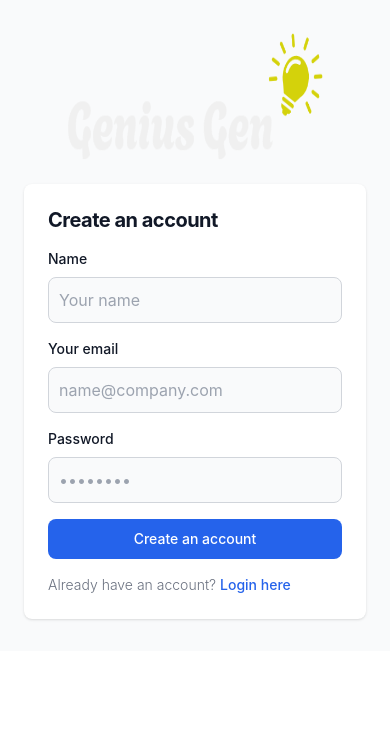
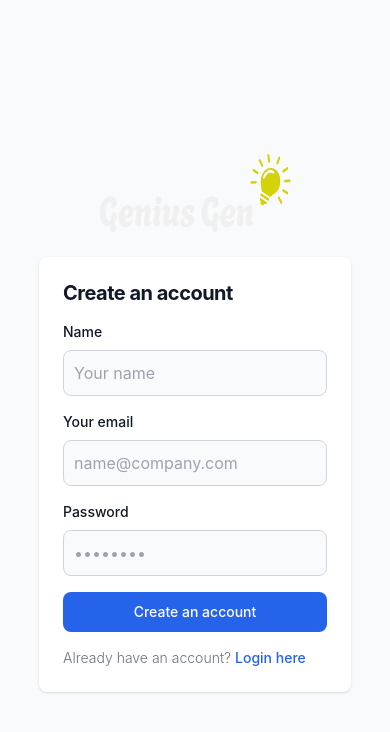
Before and after one commit to Sounab-2/GeniusGen, a React (Vite) app in the folder Frontend/: page /signup in a window 390 px wide. Shown: the top 732 px of the page. Built offline with nearby package versions, Linux system fonts and the light colour scheme.

Commit message:
More responsive design added

```diff
--- a/Frontend/src/Components/SignIn/Signin.jsx
+++ b/Frontend/src/Components/SignIn/Signin.jsx
@@ -24,10 +24,10 @@ const Signin = () => {
       }
 
   return (
-    <section className="bg-gray-50 dark:bg-gray-900">
-      <div className="flex flex-col items-center justify-center px-6 py-8 mx-auto md:h-screen lg:py-0">
-        <Link to="#" className="flex items-center mb-6 text-2xl font-semibold text-gray-900">
-          <img className="w-64 h-32" src="./src/assets/logo.png" alt="logo"/>
+    <section className="bg-gray-50 dark:bg-gray-900 min-h-screen flex ">
+      <div className="flex flex-col items-center justify-center  w-4/5 mx-auto md:h-screen lg:py-0">
+        <Link to="/" className="flex items-center mb-6 text-2xl font-semibold text-gray-900">
+          <img className="md:w-64 md:h-32 w-48 h-20" src="./src/assets/logo.png" alt="logo"/>
         </Link>
         <div className="w-full bg-white rounded-lg shadow dark:border md:mt-0 sm:max-w-md xl:p-0 dark:bg-gray-800 dark:border-gray-700">
           <div className="p-6 space-y-4 md:space-y-6 sm:p-8">
--- a/Frontend/src/Components/SignUp/Signup.jsx
+++ b/Frontend/src/Components/SignUp/Signup.jsx
@@ -24,10 +24,10 @@ const Signup = () => {
     }
 
     return (
-        <section className="bg-gray-50 dark:bg-gray-900">
-            <div className="flex flex-col items-center justify-center px-6 py-8 mx-auto md:h-screen lg:py-0">
-                <Link to="#" className="flex items-center mb-6 text-2xl font-semibold text-slate-50">
-                    <img className="w-64 h-32" src="./src/assets/logo.png" alt="logo" />
+        <section className="bg-gray-50 dark:bg-gray-900 min-h-screen flex">
+            <div className="flex flex-col items-center justify-center w-4/5 mx-auto md:h-screen lg:py-0">
+                <Link to="/" className="flex items-center mb-6 text-2xl font-semibold text-slate-50">
+                    <img className="md:w-64 md:h-32 w-48 h-20" src="./src/assets/logo.png" alt="logo" />
                 </Link>
                 <div className="w-full bg-white rounded-lg shadow dark:border md:mt-0 sm:max-w-md xl:p-0 dark:bg-gray-800 dark:border-gray-700">
                     <div className="p-6 space-y-4 md:space-y-6 sm:p-8">
```
